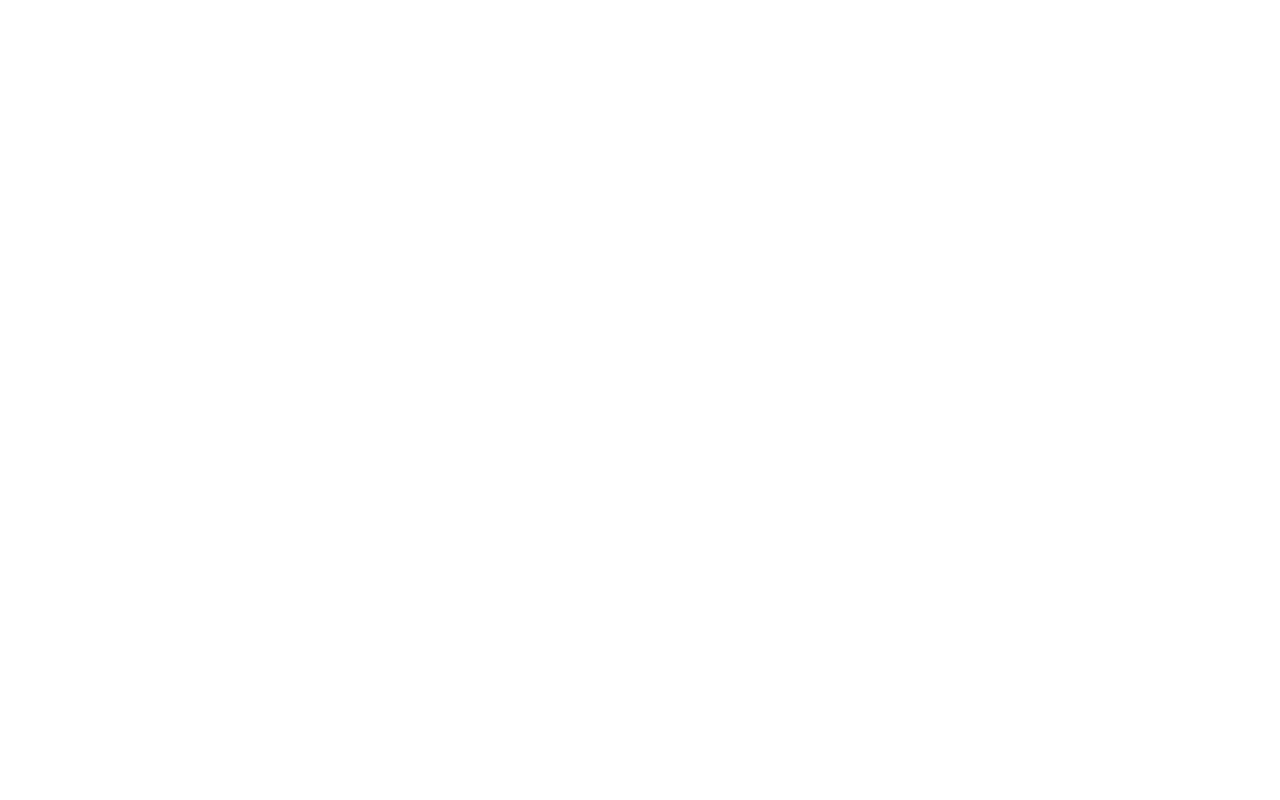
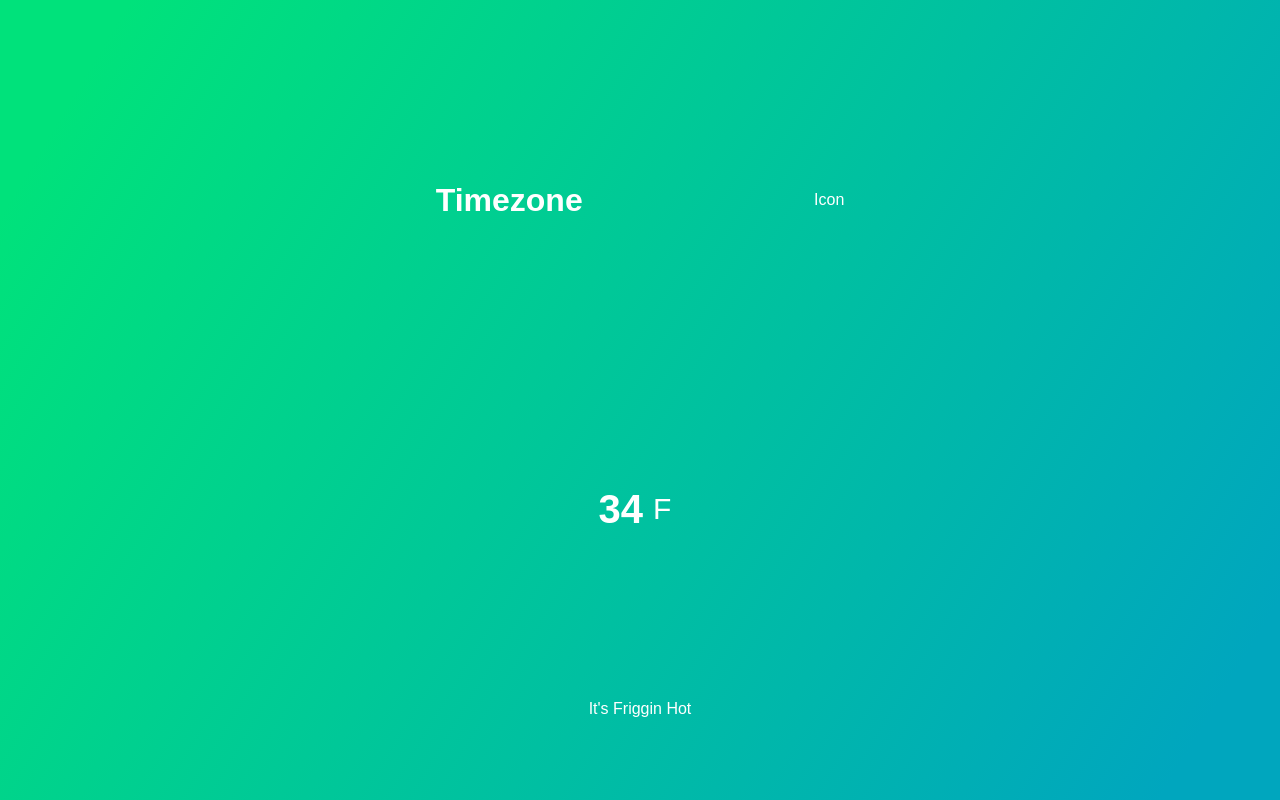
Before and after one commit to KnifeParty12/Weather-App, a website: page index.html in a window 1280 px wide. Drawn offline with Linux system fonts and the light colour scheme.

Commit message:
Frontend Design
Signed-off-by: KnifeParty12 <flashfunk01@gmail.com>

```diff
--- a/index.html
+++ b/index.html
@@ -2,9 +2,24 @@
 <html lang="en">
 <head>
     <meta charset="UTF-8">
-    <title>Title</title>
+    <title>Weather</title>
+    <link rel="stylesheet" href="style.css">
 </head>
 <body>
 
+<div class="location">
+    <h1 class="location-timezone">Timezone</h1>
+<p>Icon</p>
+</div>
+<div class="temperature">
+    <div class="degree-section">
+    <h2 class="temperature-degree">34</h2>
+    <span>F</span>
+    </div>
+    <div class="temperature-description">It's Friggin Hot</div>
+</div>
+
+
+<script src="app.js"></script>
 </body>
 </html>
--- /dev/null
+++ b/style.css
@@ -0,0 +1,38 @@
+*{
+    margin: 0;
+    padding: 0;
+    box-sizing: border-box;
+}
+body{
+    height: 100vh;
+    display: flex;
+    justify-content: center;
+    flex-direction: column;
+    align-items: center;
+    background: linear-gradient(121.09650360049591deg, rgba(0, 226, 123,1) 7.354166666666668%,rgba(0, 166, 190,1) 93.1875%);
+    font-family: sans-serif;
+    color: #ffffff;
+}
+.location, .temperature {
+    height: 300vh;
+    width: 50%;
+    display: flex;
+    justify-content: space-around;
+    align-items: center;
+}
+.temperature{
+    flex-direction: column;
+}
+
+.degree-section{
+    display: flex;
+    align-items: center;
+    cursor: pointer;
+}
+.degree-section span{
+    margin: 10px;
+    font-size: 30px;
+}
+.degree-section h2{
+    font-size: 40px;
+}
```
Also changed, not shown: app.js (added).
